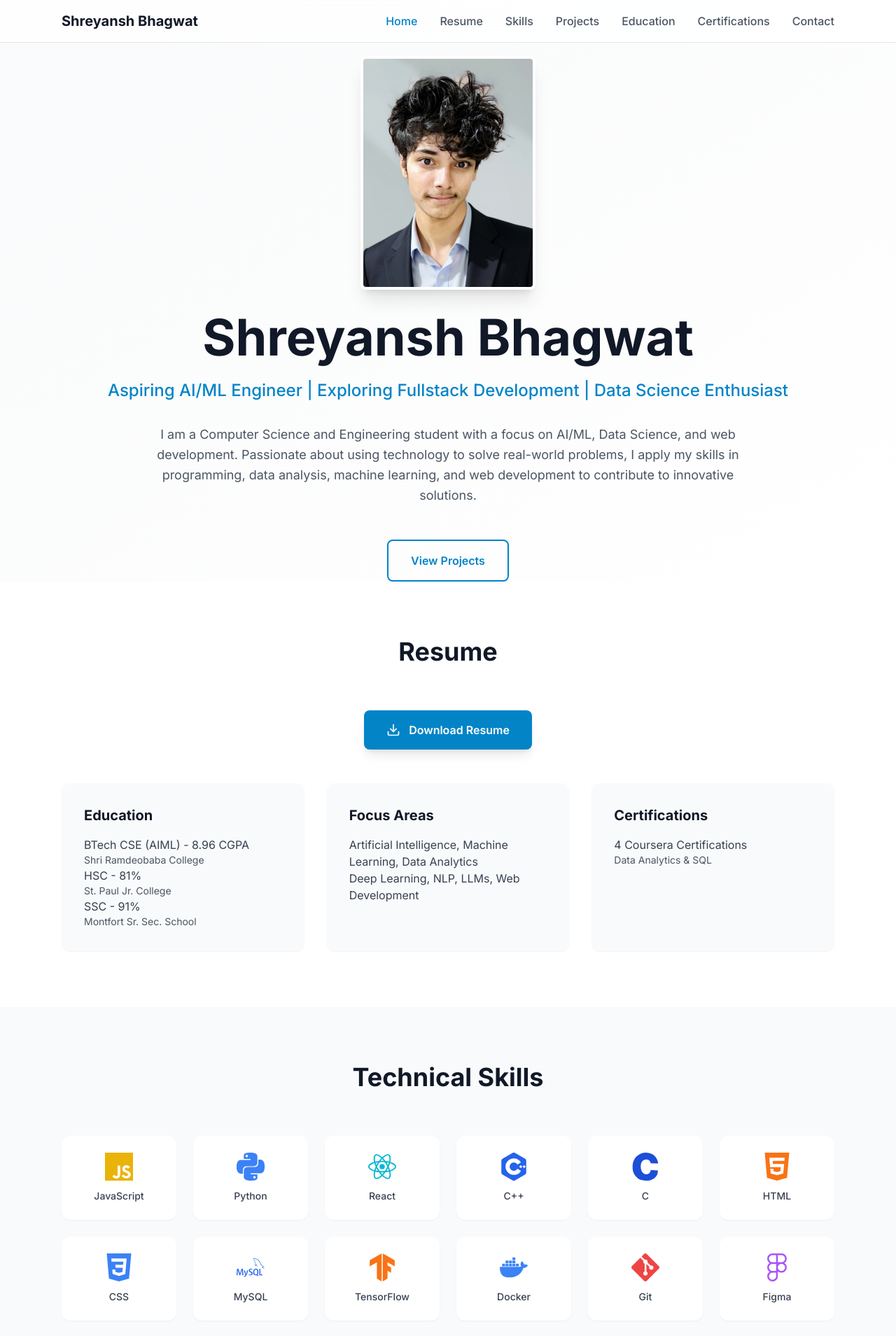
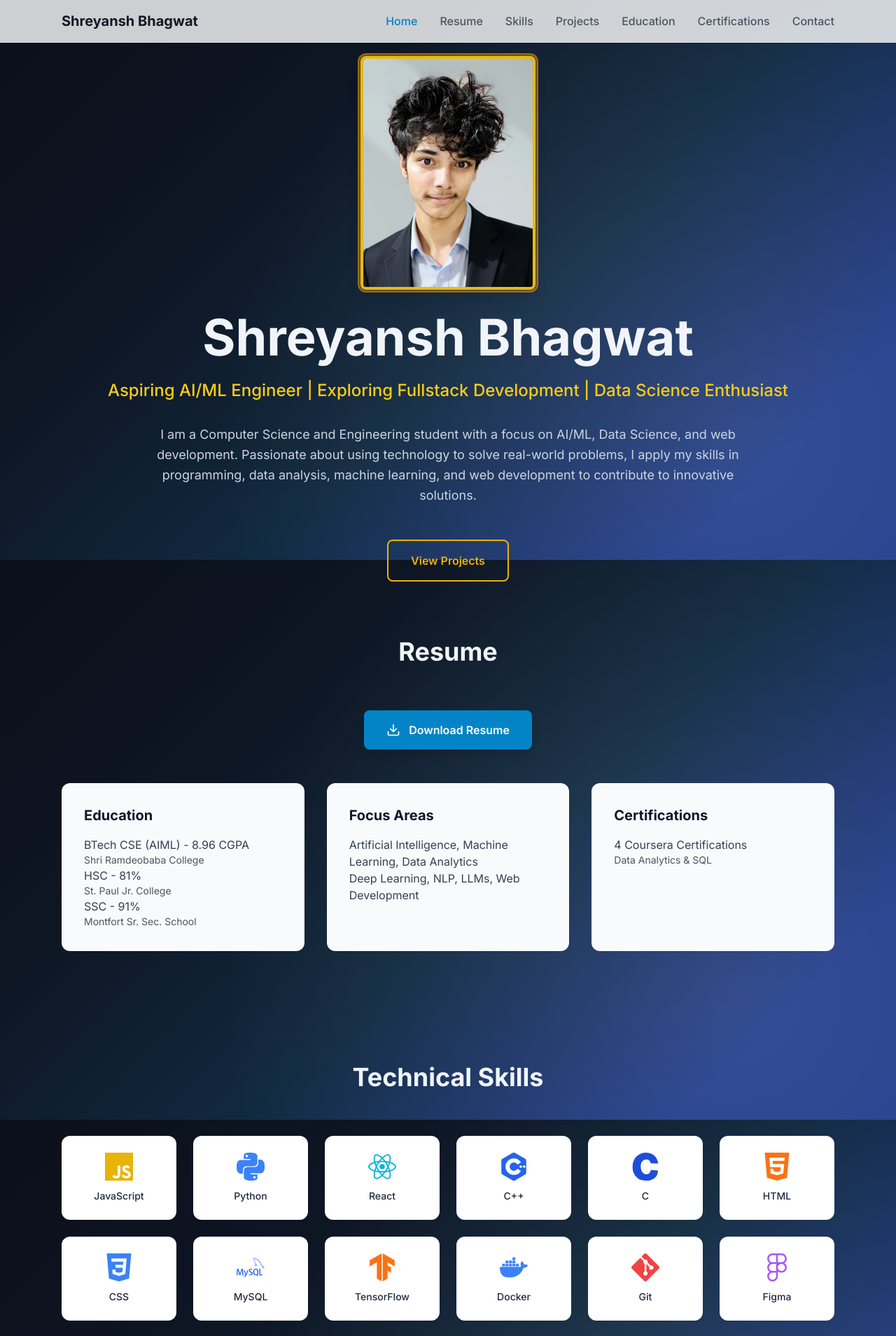
Before and after one commit to ShreyanshBB007/portfolio-site, a Next.js app: page / in a window 1280 px wide. Shown: the top 1909 px of the page at 70% size. Built offline with nearby package versions, Linux system fonts and the light colour scheme.

Commit message:
Some changes

```diff
--- a/app/globals.css
+++ b/app/globals.css
@@ -11,6 +11,18 @@
 
   body {
     font-family: 'Inter', system-ui, -apple-system, BlinkMacSystemFont, 'Segoe UI', Roboto, sans-serif;
+    /* Dark modern gradient: deep navy/black base with blue depth and subtle orange + soft white accents */
+    background:
+      radial-gradient(circle at 82% 78%, rgba(255,255,255,0.10), transparent 60%),
+      linear-gradient(135deg,#0b0f19 0%, #0e1624 30%, #11293f 55%, #1e3a8a 85%);
+    background-color: #0b0f19; /* solid fallback */
+    background-attachment: fixed;
+    -webkit-font-smoothing: antialiased;
+    min-height: 100vh;
+    color: #f1f5f9;
+  }
+  @media (prefers-color-scheme: light) {
+    body { color: #0f172a; }
   }
 }
 
@@ -22,6 +34,11 @@
   .text-balance {
     text-wrap: balance;
   }
+  .glass-panel {
+    background: rgba(255,255,255,0.55);
+    backdrop-filter: blur(12px) saturate(140%);
+    -webkit-backdrop-filter: blur(12px) saturate(140%);
+  }
 }
 
 /* Custom scrollbar */
@@ -30,7 +47,7 @@
 }
 
 ::-webkit-scrollbar-track {
-  background: #79bd5e;
+  background: #000000;
 }
 
 ::-webkit-scrollbar-thumb {
--- a/app/page.tsx
+++ b/app/page.tsx
@@ -129,7 +129,7 @@ export default function Home() {
       </motion.nav>
 
       {/* Home Section */}
-      <section id="home" className="min-h-screen flex items-center justify-center bg-gradient-to-br from-gray-50 to-white pt-20">
+  <section id="home" className="min-h-screen flex items-center justify-center pt-20">
         <div className="max-w-6xl mx-auto px-6 text-center">
   <motion.div
     initial={{ opacity: 0, y: 30 }}
@@ -140,7 +140,7 @@ export default function Home() {
   initial={{ scale: 0 }}
   animate={{ scale: 1 }}
   transition={{ delay: 0.2, type: "spring", stiffness: 260, damping: 20 }}
-  className="mx-auto mb-8 shadow-xl border-4 border-white rounded-lg overflow-hidden max-w-[250px]"
+  className="mx-auto mb-8 shadow-xl border-4 border-yellow-400/90 rounded-lg overflow-hidden max-w-[250px] ring-2 ring-offset-2 ring-offset-black/30 ring-amber-500/60"
 >
   <img
     src="/profile-photo.jpg"
@@ -148,13 +148,13 @@ export default function Home() {
     className="object-contain h-auto w-full mx-auto hover:scale-105 transition-transform duration-300"
   />
             </motion.div>
-            <h1 className="text-5xl md:text-7xl font-bold text-gray-900 mb-6">
+            <h1 className="text-5xl md:text-7xl font-bold text-slate-100 mb-6">
               Shreyansh Bhagwat
             </h1>
-            <p className="text-xl md:text-2xl text-primary-600 mb-8 font-medium">
+            <p className="text-xl md:text-2xl text-yellow-400 mb-8 font-medium">
               Aspiring AI/ML Engineer | Exploring Fullstack Development | Data Science Enthusiast
             </p>
-            <p className="text-lg text-gray-600 mb-12 max-w-4xl mx-auto leading-relaxed">
+            <p className="text-lg text-slate-300 mb-12 max-w-4xl mx-auto leading-relaxed">
               I am a Computer Science and Engineering student with a focus on AI/ML, Data Science, and web development.
               Passionate about using technology to solve real-world problems, I apply my skills in programming, data analysis,
               machine learning, and web development to contribute to innovative solutions.
@@ -164,7 +164,7 @@ export default function Home() {
                             whileHover={{ scale: 1.05, y: -2 }}
                             whileTap={{ scale: 0.95 }}
                             onClick={() => scrollToSection('projects')}
-                className="border-2 border-primary-600 text-primary-600 px-8 py-4 rounded-lg font-semibold hover:bg-primary-50 transition-colors"
+                            className="border-2 border-yellow-500 text-yellow-500 px-8 py-4 rounded-lg font-semibold hover:bg-yellow-50 transition-colors"
                           >
                             View Projects
                           </motion.button>
@@ -174,10 +174,10 @@ export default function Home() {
       </section>
 
       {/* Resume Section */}
-      <section id="resume" className="py-20 bg-white">
+  <section id="resume" className="py-20">
         <div className="max-w-6xl mx-auto px-6">
           <motion.div {...fadeInUp}>
-            <h2 className="text-4xl font-bold text-center text-gray-900 mb-16">Resume</h2>
+            <h2 className="text-4xl font-bold text-center text-slate-100 mb-16">Resume</h2>
             <div className="text-center mb-12">
               <motion.a
                 href="/resume.pdf"
@@ -195,28 +195,28 @@ export default function Home() {
                 whileHover={{ y: -5 }}
                 className="bg-gray-50 p-8 rounded-xl shadow-sm"
               >
-                <h3 className="text-xl font-bold text-gray-900 mb-4">Education</h3>
-                <p className="text-gray-700">BTech CSE (AIML) - 8.96 CGPA</p>
+                <h3 className="text-xl font-bold text-slate-900 mb-4">Education</h3>
+                <p className="text-slate-700">BTech CSE (AIML) - 8.96 CGPA</p>
                 <p className="text-gray-600 text-sm">Shri Ramdeobaba College</p>
-                <p className="text-gray-700">HSC - 81%</p>
+                <p className="text-slate-700">HSC - 81%</p>
                 <p className="text-gray-600 text-sm">St. Paul Jr. College</p>
-                <p className="text-gray-700">SSC - 91%</p>
+                <p className="text-slate-700">SSC - 91%</p>
                 <p className="text-gray-600 text-sm">Montfort Sr. Sec. School</p>
               </motion.div>
               <motion.div
                 whileHover={{ y: -5 }}
                 className="bg-gray-50 p-8 rounded-xl shadow-sm"
               >
-                <h3 className="text-xl font-bold text-gray-900 mb-4">Focus Areas</h3>
-                <p className="text-gray-700">Artificial Intelligence, Machine Learning, Data Analytics</p>
-                <p className="text-gray-700">Deep Learning, NLP, LLMs, Web Development</p>
+                <h3 className="text-xl font-bold text-slate-900 mb-4">Focus Areas</h3>
+                <p className="text-slate-700">Artificial Intelligence, Machine Learning, Data Analytics</p>
+                <p className="text-slate-700">Deep Learning, NLP, LLMs, Web Development</p>
               </motion.div>
               <motion.div
                 whileHover={{ y: -5 }}
                 className="bg-gray-50 p-8 rounded-xl shadow-sm"
               >
-                <h3 className="text-xl font-bold text-gray-900 mb-4">Certifications</h3>
-                <p className="text-gray-700">4 Coursera Certifications</p>
+                <h3 className="text-xl font-bold text-slate-900 mb-4">Certifications</h3>
+                <p className="text-slate-700">4 Coursera Certifications</p>
                 <p className="text-gray-600 text-sm">Data Analytics & SQL</p>
               </motion.div>
             </div>
@@ -225,10 +225,10 @@ export default function Home() {
       </section>
 
       {/* Skills Section */}
-      <section id="skills" className="py-20 bg-gray-50">
+  <section id="skills" className="py-20">
         <div className="max-w-6xl mx-auto px-6">
           <motion.div {...fadeInUp}>
-            <h2 className="text-4xl font-bold text-center text-gray-900 mb-16">Technical Skills</h2>
+            <h2 className="text-4xl font-bold text-center text-slate-100 mb-16">Technical Skills</h2>
             <motion.div
               variants={staggerChildren}
               initial="initial"
@@ -245,13 +245,13 @@ export default function Home() {
                   className="bg-white p-6 rounded-xl shadow-sm text-center group hover:shadow-lg transition-all"
                 >
                   <skill.icon className={`w-10 h-10 mx-auto mb-3 ${skill.color} group-hover:scale-110 transition-transform`} />
-                  <p className="text-sm font-medium text-gray-700">{skill.name}</p>
+                  <p className="text-sm font-medium text-slate-800">{skill.name}</p>
                 </motion.div>
               ))}
             </motion.div>
             <div className="mt-12 grid md:grid-cols-2 gap-8">
               <div className="bg-white p-8 rounded-xl shadow-sm">
-                <h3 className="text-xl font-bold text-gray-900 mb-4">Areas of Expertise</h3>
+                <h3 className="text-xl font-bold text-slate-900 mb-4">Areas of Expertise</h3>
                 <div className="flex flex-wrap gap-3">
                   {['AI/ML', 'Deep Learning', 'NLP', 'Neural Networks', 'LLMs', 'Data Science'].map((area) => (
                     <span key={area} className="bg-primary-100 text-primary-700 px-4 py-2 rounded-full text-sm font-medium">
@@ -261,7 +261,7 @@ export default function Home() {
                 </div>
               </div>
               <div className="bg-white p-8 rounded-xl shadow-sm">
-                <h3 className="text-xl font-bold text-gray-900 mb-4">Cloud & Tools</h3>
+                <h3 className="text-xl font-bold text-slate-900 mb-4">Cloud & Tools</h3>
                 <p className="text-gray-700">Oracle Cloud Infrastructure for data analytics, Git & GitHub for version control, Docker for containerization</p>
               </div>
             </div>
@@ -270,10 +270,10 @@ export default function Home() {
       </section>
 
       {/* Projects Section */}
-      <section id="projects" className="py-20 bg-white">
+  <section id="projects" className="py-20">
         <div className="max-w-6xl mx-auto px-6">
           <motion.div {...fadeInUp}>
-            <h2 className="text-4xl font-bold text-center text-gray-900 mb-16">Projects</h2>
+            <h2 className="text-4xl font-bold text-center text-slate-100 mb-16">Projects</h2>
             <div className="grid lg:grid-cols-3 gap-8">
               {projects.map((project, index) => (
                 <motion.div
@@ -295,7 +295,7 @@ export default function Home() {
                     ></iframe>
                   </div>
                   <div className="p-6">
-                    <h3 className="text-xl font-bold text-gray-900 mb-3">{project.title}</h3>
+                    <h3 className="text-xl font-bold text-slate-900 mb-3">{project.title}</h3>
                     <p className="text-gray-600 mb-4 text-sm leading-relaxed">{project.description}</p>
                     <div className="flex flex-wrap gap-2 mb-6">
                       {project.tech.map((tech) => (
@@ -321,16 +321,16 @@ export default function Home() {
       </section>
 
       {/* Education Section */}
-      <section id="education" className="py-20 bg-gray-50">
+  <section id="education" className="py-20">
         <div className="max-w-6xl mx-auto px-6">
           <motion.div {...fadeInUp}>
-            <h2 className="text-4xl font-bold text-center text-gray-900 mb-16">Education</h2>
+            <h2 className="text-4xl font-bold text-center text-slate-100 mb-16">Education</h2>
             <div className="space-y-8">
               <motion.div
                 whileHover={{ scale: 1.02 }}
                 className="bg-white p-8 rounded-xl shadow-sm"
               >
-                <h3 className="text-2xl font-bold text-gray-900 mb-2">BTech Computer Science & Engineering (AI/ML)</h3>
+                <h3 className="text-2xl font-bold text-slate-900 mb-2">BTech Computer Science & Engineering (AI/ML)</h3>
                 <p className="text-primary-600 font-semibold mb-2">Shri Ramdeobaba College of Engineering and Management</p>
                 <p className="text-gray-600 mb-2">2023 – 2027</p>
                 <p className="text-lg font-semibold text-green-600">CGPA: 8.96 (till Sem III)</p>
@@ -339,7 +339,7 @@ export default function Home() {
                 whileHover={{ scale: 1.02 }}
                 className="bg-white p-8 rounded-xl shadow-sm"
               >
-                <h3 className="text-xl font-bold text-gray-900 mb-2">Higher Secondary Certificate (HSC)</h3>
+                <h3 className="text-xl font-bold text-slate-900 mb-2">Higher Secondary Certificate (HSC)</h3>
                 <p className="text-primary-600 font-semibold mb-2">St. Paul Jr. College</p>
                 <p className="text-gray-600 mb-2">2021 – 2023</p>
                 <p className="text-lg font-semibold text-green-600">81%</p>
@@ -348,7 +348,7 @@ export default function Home() {
                 whileHover={{ scale: 1.02 }}
                 className="bg-white p-8 rounded-xl shadow-sm"
               >
-                <h3 className="text-xl font-bold text-gray-900 mb-2">Secondary School Certificate (SSC)</h3>
+                <h3 className="text-xl font-bold text-slate-900 mb-2">Secondary School Certificate (SSC)</h3>
                 <p className="text-primary-600 font-semibold mb-2">Montfort Sr. Sec. School</p>
                 <p className="text-gray-600 mb-2">2015 – 2021</p>
                 <p className="text-lg font-semibold text-green-600">91%</p>
@@ -359,10 +359,10 @@ export default function Home() {
       </section>
 
       {/* Certifications Section */}
-      <section id="certifications" className="py-20 bg-white">
+  <section id="certifications" className="py-20">
         <div className="max-w-6xl mx-auto px-6">
           <motion.div {...fadeInUp}>
-            <h2 className="text-4xl font-bold text-center text-gray-900 mb-16">Certifications</h2>
+            <h2 className="text-4xl font-bold text-center text-slate-100 mb-16">Certifications</h2>
             <div className="grid md:grid-cols-2 gap-6">
               {certifications.map((cert, index) => (
                 <motion.div
```
Lines whose indentation alone changed are shown as unchanged.
